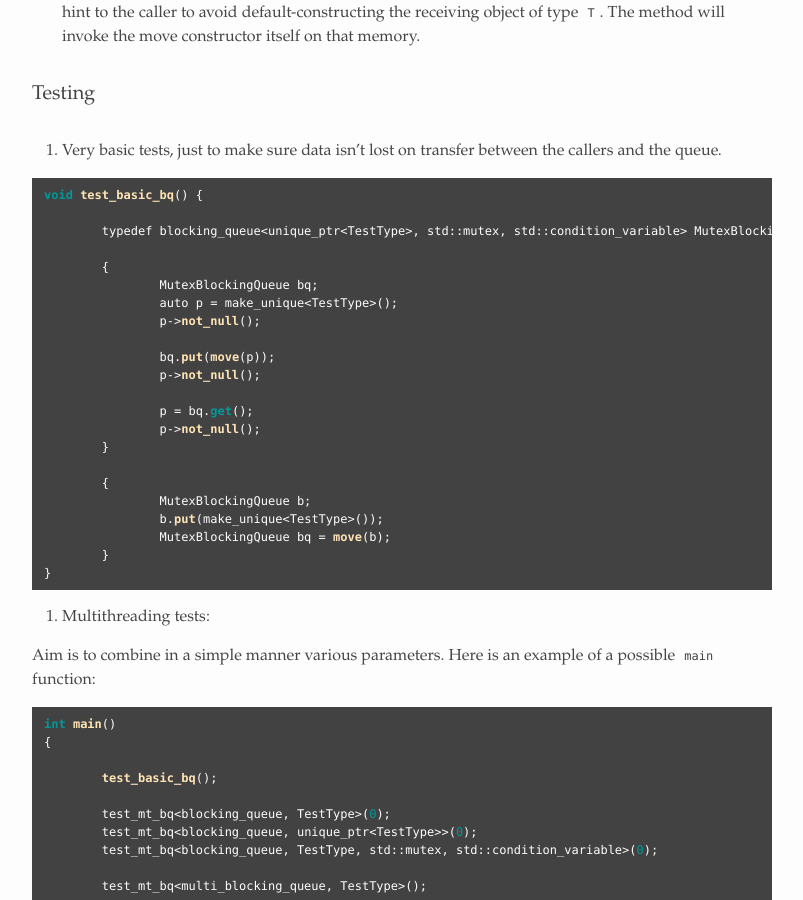
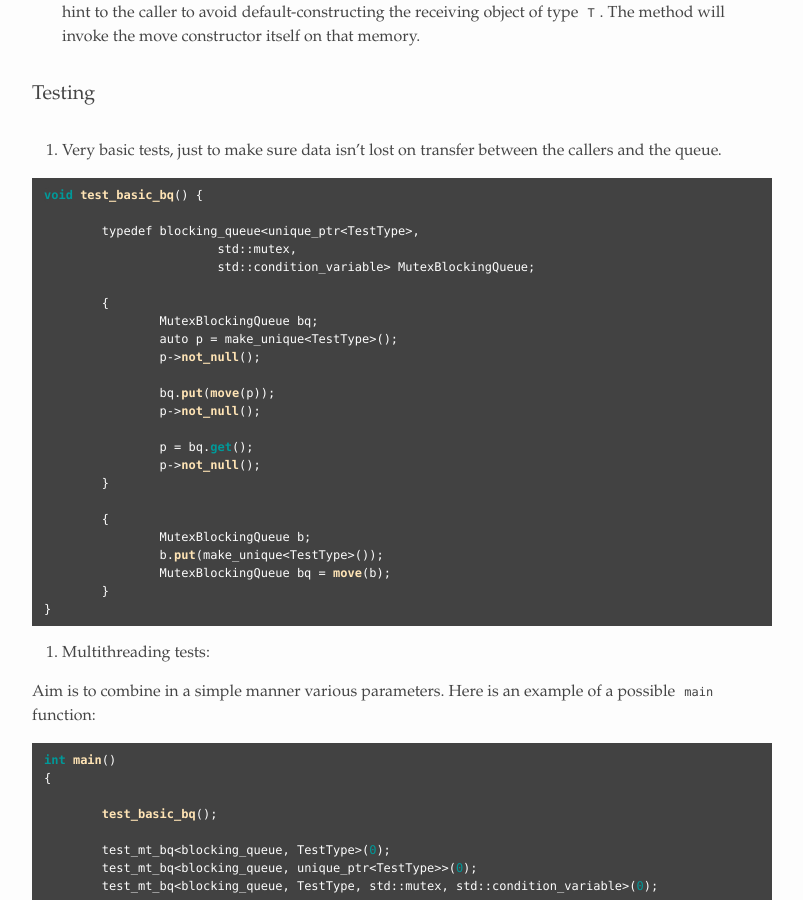
Before and after one commit to alexandrugris/my-jekyll-tech-blog, a Jekyll site: the page built from MyBlog/_posts/2017-02-20-C++-Play-multithreading-Cont-Queues.markdown, in a window 1280 px wide and 900 px high, scrolled down 2914 px. Shown: the whole window, without its empty margins (238-1041 px from the left). Built offline with Jekyll 4.4.1, drawn with Linux system fonts in a browser that asks for light colours.

Commit message:
formatting

````diff
--- a/MyBlog/_posts/2017-02-20-C++-Play-multithreading-Cont-Queues.markdown
+++ b/MyBlog/_posts/2017-02-20-C++-Play-multithreading-Cont-Queues.markdown
@@ -130,7 +130,9 @@
 ```csharp
 void test_basic_bq() {
 
-	typedef blocking_queue<unique_ptr<TestType>, std::mutex, std::condition_variable> MutexBlockingQueue;
+	typedef blocking_queue<unique_ptr<TestType>,
+			std::mutex,
+			std::condition_variable> MutexBlockingQueue;
 
 	{
 		MutexBlockingQueue bq;
@@ -496,6 +498,8 @@
 
 In the following pictures I am only looking at the `get` function. Please note that the `put` has very similar characteristics.
 
+
+
 ![blocking_queue - release]({{site.url}}/assets/queue_1.png)
 
 *Blocking queue with CRITICAL_SECTION synchronization in release mode*
@@ -503,6 +507,8 @@
 33.73% of CPU time (`get` function) spent in external code. Only 4% spent in own code, which includes the pushing / popping from the queue.
 Together with a similar percentage in the `put` function, adds up to about 70% of the time our process in running it spends in code external to our app (mostly synchronization, to be seen below in the debug capture).
 Also noticeable is that CPUs are used to about 70% of their capacity - here we run `CRITICAL_SECTION` syncrhronization, not the `std::mutex`.
+
+
 
 ![multi-queue - release]({{site.url}}/assets/queue_2.png)
 
@@ -513,15 +519,22 @@
 
 A direct comparison of the CPU time spent might be misleading though. We notice that on 10 million loops per thread, the `multi_blocking_queue` finishes in approx 25 seconds (on my 6 cores AMD Athlon FX) while the `blocking_queue` takes more than 1 minute and 35 seconds to finish.
 
+
+
+![multi-queue - debug]({{site.url}}/assets/queue_3.png)
+
 *Multi queue in debug*
-![multi-queue - debug]({{site.url}}/assets/queue_3.png)
 
 In the `get` method, only around 6% spent in trying to actively obtain the lock on the thread. Most of the time, 26%, is spent in dequeuing from the underlying list. Real performance is measured on release, where the queue and all the own code is optimized by the compiler. The debug is just for hints on where the bottlenecks may occur.
 
-*Single queue in debug, with std::mutex*
+
+
 ![multi-queue - debug]({{site.url}}/assets/queue_4.png)
 
+*Single queue in debug, with std::mutex*
+
 Notice the CPU usage of 90+% and the large amount of time spent in trying to obtain the lock. From this measurement is clear that the `std::mutex` implementation does  more spinning before reaching to the kernel than the `CRITICAL_SECTION` implementation with the default spin count.
+
 
 *In short:*
 
````
